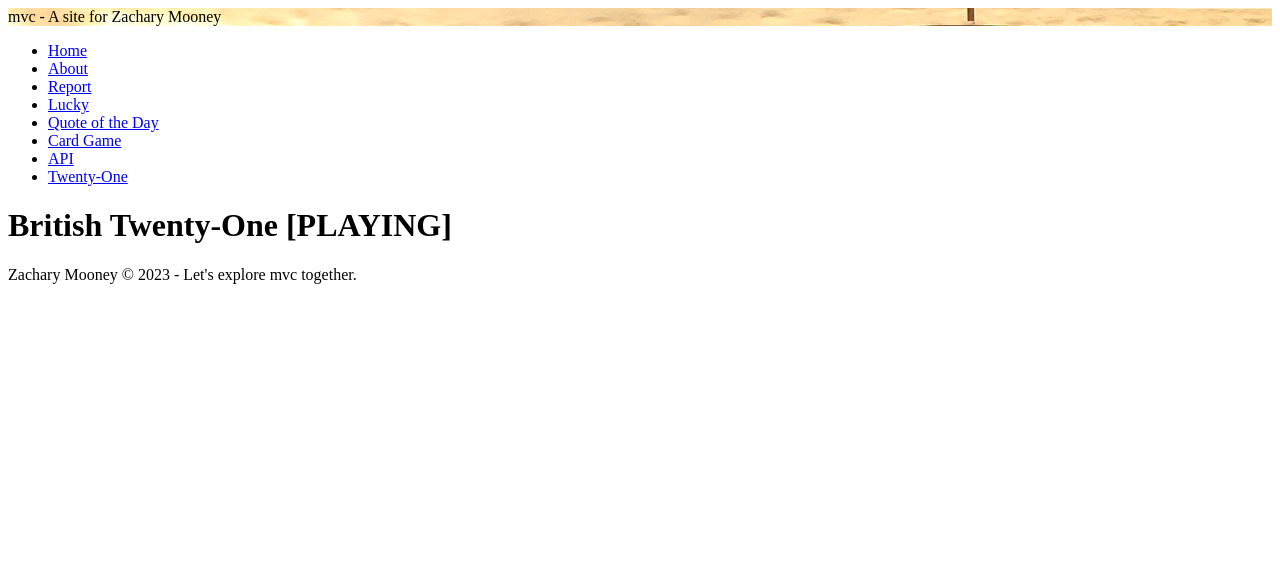
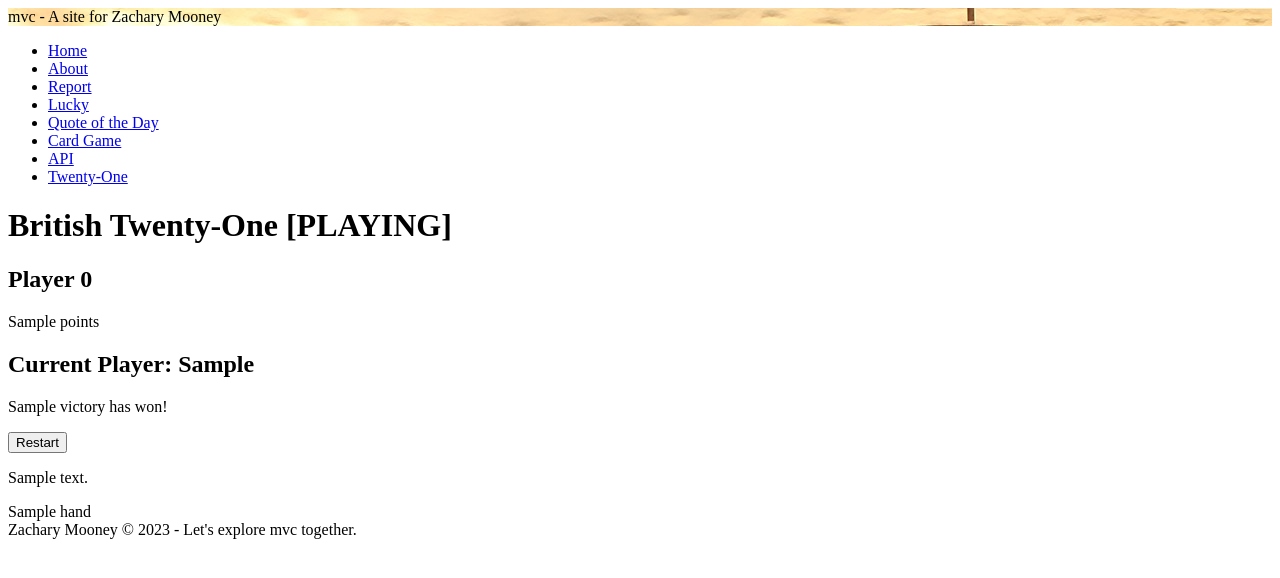
Before and after one commit to Mooney91/mvc-report, a Symfony app: template templates/game/play.html.twig in a window 1280 px wide. Shown: the top 578 px of the page. Run offline with Twig, Linux system fonts and the light colour scheme; the template is opened without the code that fills it: most values are stand-ins (such as "Sample title", 1, 10 or a date in 2020); some libraries are stand-ins or nearby versions.

Commit message:
Modify page to adhere to game logic

```diff
--- a/templates/game/play.html.twig
+++ b/templates/game/play.html.twig
@@ -6,34 +6,66 @@
 
 <h1>British Twenty-One [PLAYING]</h1>
 
-{# <p>Roll the dices or save the points you have.</p>
+{# <h3>Player {{ currentPlayer}}: {{ points }}</h3>
+<h3>Banker: {{bankerPoints }}</h3> #}
 
-<p>You are playing with {{ pigDices }} dices.</p>
+{% for key, value in playersPoints %}
 
-<p>
-{% for value in diceValues %}
-    <span class="die">{{ value }}</span>
+    <div class="box">
+        <h2>Player {{ key }}</h2>
+        <p class="points">{{ value }} points</p>
+    </div>
+
+    {# <h3>Player {{ key }} : {{ value }}</h3> #}
 {% endfor %}
-</p>
 
-<p>Round: {{ pigRound }}</p>
-<p>Total: {{ pigTotal }}</p>
+<h2>Current Player: {{ currentPlayer}}</h2>
 
-<form method="post" action="">
+
+
+{% if (victory != "") %}
+    <p class="info">{{ victory }} has won!</p>
+    <form method="post" action="">
     <p>
-        <input type="submit" name="roll" value="Roll"
-            onClick="this.form.action='{{ path('pig_roll') }}';"
-        >
-        <input type="submit" name="save" value="Save"
-            onClick="this.form.action='{{ path('pig_save') }}';"
-        >
-        <input type="submit" name="restart" value="Restart"
-            onClick="this.form.action='{{ path('pig_init_get') }}';this.form.method='get';"
+        <input type="submit" name="restart" value="Restart" class="button"
+            onClick="this.form.action='{{ path('game_init') }}';this.form.method='get';"
         >
     </p>
-</form>
+    </form>
 
-{{ include('flash.html.twig') }} #}
+{% else %}
+    {% if (bankTurn == false) %}
+    <form method="post" action="" class="gameForm">
+        <p>
+            <input type="submit" name="twist" value="Twist" class="button"
+                onClick="this.form.action='{{ path('game_play') }}';"
+            >
+            <input type="submit" name="stick" value="Stick" class="button"
+                onClick="this.form.action='{{ path('game_play') }}';"
+            >
+            <input type="submit" name="restart" value="Restart" class="button"
+                onClick="this.form.action='{{ path('game_init') }}';this.form.method='get';"
+            >
+        </p>
+    </form>
+    {% else %}
+    <form method="post" action="">
+    <p>
+         <input type="submit" name="banker" value="Banker's Turn" class="button"
+                onClick="this.form.action='{{ path('game_play') }}';"
+        >
+    </p>
+    </form>
+    {% endif %}
+{% endif %}
+
+<p>{{ bankersDecision }}</p>
+
+{% for card in hand %}
+        <span class="card2">{{ card }}</span>
+{% endfor %}
+
+{# {{ include('flash.html.twig') }} #}
 
 
 {% endblock %}
```
